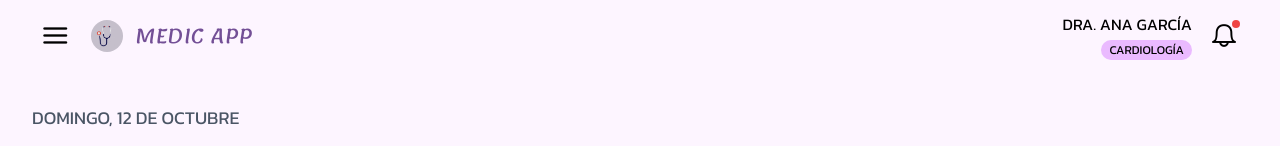
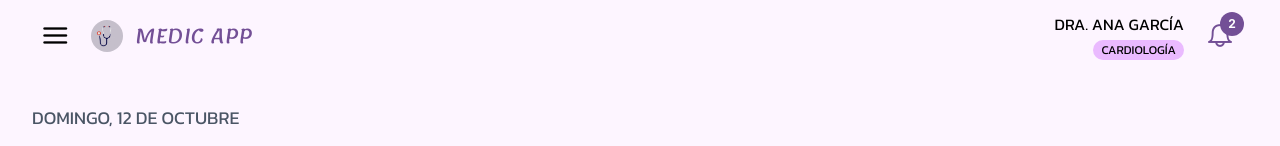
Before and after one commit to G20-NoCountry/g20-HealthTech, a React (Vite) app in the folder frontend/: page /dasboardMedico in a window 1280 px wide. Shown: the top 146 px of the page. Built offline with nearby package versions, Linux system fonts and the light colour scheme; a web font is replaced by a local one.

Commit message:
feat:Agregar funcionalidad de barra de notificaciones

```diff
--- a/frontend/src/components/Navbar/Navbar.tsx
+++ b/frontend/src/components/Navbar/Navbar.tsx
@@ -1,7 +1,11 @@
 import { Avatar } from 'primereact/avatar';
 import SidebarNav from './Sidebar';
 import Logo from '../../assets/logoMedicalApp.png';
-import { Badge } from 'primereact/badge';
+import { NotificationBell } from '../Notifications/NotificationBell';
+import { patientNotifications } from '../../services/mockNotifications';
+
+
+
 
 export default function Navbar() {
   return (
@@ -14,11 +18,7 @@ export default function Navbar() {
         </div>
         <div className="flex items-center gap-3">
           <p className="hidden uppercase md:block">Susana Ramirez</p>
-          <button className="hover:bg-muted flex h-8 w-8 cursor-pointer items-center justify-center bg-transparent">
-            <i className="pi pi-bell p-overlay-badge" style={{ fontSize: '1.5rem' }}>
-              <Badge value="3" severity="danger"></Badge>
-            </i>
-          </button>
+          <NotificationBell notifications={patientNotifications} />
         </div>
       </div>
     </header>
--- a/frontend/src/components/Navbar/NavbarMedico.tsx
+++ b/frontend/src/components/Navbar/NavbarMedico.tsx
@@ -1,8 +1,9 @@
-import { Badge } from 'primereact/badge';
 import Logo from '../../assets/logoMedicalApp.png';
 import { SidebarMedico } from './SidebarMedico';
 import { doctorInfo } from '../../components/DasboardMedico/mockDoctorData';
 import { Avatar } from 'primereact/avatar';
+import { doctorNotifications } from '../../services/mockNotifications';
+import { NotificationBell } from '../Notifications/NotificationBell';
 
 export default function Navbar() {
   return (
@@ -22,11 +23,7 @@ export default function Navbar() {
             {doctorInfo.specialty}
           </p>
         </div>
-       <button className="hover:bg-muted flex h-8 w-8 cursor-pointer items-center justify-center bg-transparent">
-            <i className="pi pi-bell p-overlay-badge" style={{ fontSize: '1.5rem' }}>
-              <Badge value="" severity="danger"></Badge>
-            </i>
-          </button>
+       <NotificationBell notifications={doctorNotifications} />
       </div>
     </div>
     </header>
--- /dev/null
+++ b/frontend/src/components/Notifications/NotificationBell.tsx
@@ -0,0 +1,54 @@
+import { useState } from 'react';
+import { Badge } from 'primereact/badge';
+import { Sidebar } from 'primereact/sidebar';
+
+export interface Notification {
+  id: number;
+  message: string;
+  read: boolean;
+  timestamp: string;
+}
+
+interface NotificationBellProps {
+  notifications: Notification[];
+}
+
+export const NotificationBell = ({ notifications }: NotificationBellProps) => {
+  const [visible, setVisible] = useState(false);
+
+  const unreadCount = notifications.filter((n) => !n.read).length;
+
+  const handleNotificationClick = (notification: Notification) => {
+    console.log('Notificación clickeada:', notification.id);
+    setVisible(false);
+  };
+
+  return (
+    <>
+      <button
+        onClick={() => setVisible(true)}
+        className="flex h-10 w-10 cursor-pointer items-center justify-center rounded-full bg-transparent hover:bg-purple-100/50">
+        <i className="pi pi-bell p-overlay-badge text-[#734F96]" style={{ fontSize: '1.5rem' }}>
+          {unreadCount > 0 && <Badge value={unreadCount} style={{ backgroundColor: '#734F96' }} />}
+        </i>
+      </button>
+      <Sidebar
+        visible={visible}
+        position="right"
+        onHide={() => setVisible(false)}
+        header={<h2 className="text-xl font-bold">Notificaciones</h2>}>
+        <div className="flex flex-col gap-3">
+          {notifications.map((notification) => (
+            <div
+              key={notification.id}
+              onClick={() => handleNotificationClick(notification)}
+              className={`cursor-pointer rounded-lg p-4 transition-colors ${notification.read ? 'bg-gray-100 text-gray-500' : 'bg-purple-100 hover:bg-purple-200'}`}>
+              <p className="font-medium">{notification.message}</p>
+              <p className="mt-2 text-right text-xs text-gray-400">{notification.timestamp}</p>
+            </div>
+          ))}
+        </div>
+      </Sidebar>
+    </>
+  );
+};
--- /dev/null
+++ b/frontend/src/services/mockNotifications.ts
@@ -0,0 +1,12 @@
+import type { Notification } from '../components/Notifications/NotificationBell';
+
+export const doctorNotifications: Notification[] = [
+  { id: 1, message: '¡Tu cita con la Dra. Ana García está por comenzar!', read: false, timestamp: 'Hace 5m' },
+  { id: 2, message: 'El paciente Carlos Ramirez ha cancelado su turno.', read: false, timestamp: 'Hace 2h' },
+  { id: 3, message: 'Nuevos resultados de laboratorio disponibles para Susana.', read: true, timestamp: 'Ayer' },
+];
+
+export const patientNotifications: Notification[] = [
+  { id: 1, message: '¡Tus resultados de laboratorio ya están listos!', read: false, timestamp: 'Hace 15m' },
+  { id: 2, message: 'Recordatorio: Tienes una cita mañana a las 10:00 AM.', read: true, timestamp: 'Hace 8h' },
+];
```
